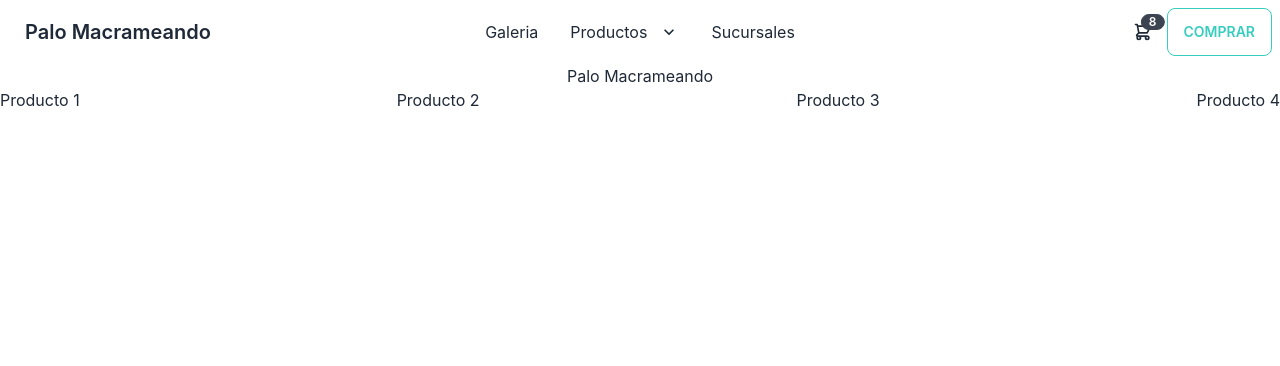
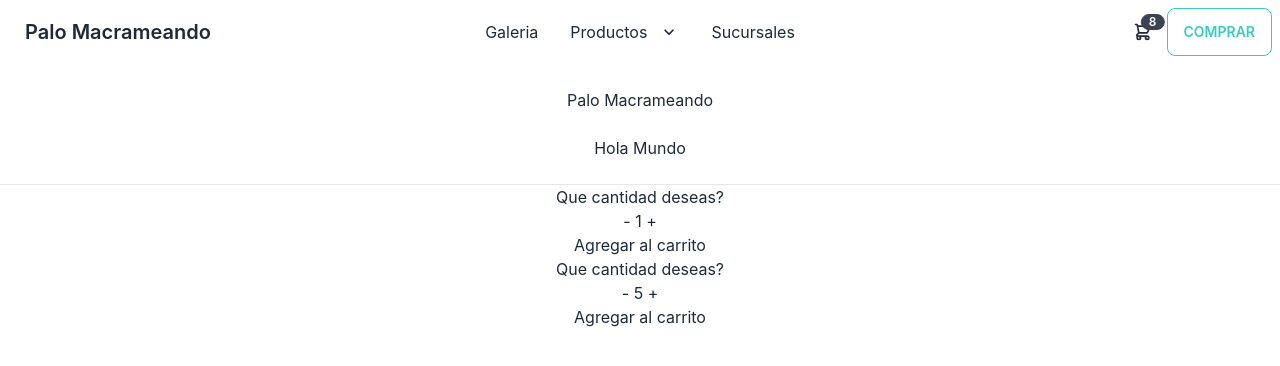
Before and after one commit to AraceliDominguezDAmore/RJ-31160-ADD, a React (Create React App) app: page / in a window 1280 px wide. Shown: the top 366 px of the page. Built offline with nearby package versions, Linux system fonts and the light colour scheme.

Commit message:
Contador - Clase 4

```diff
--- a/src/App.js
+++ b/src/App.js
@@ -2,27 +2,16 @@ import logo from './logo.svg';
 import './App.css';
 import NavBar from './componentes/NavBar';
 import ItemListContainer from './componentes/ItemListContainer';
+import ItemCount from './componentes/ItemCount';
 
 function App() {
   return (
     <div className="App">
-      <NavBar/>
-      <h1>Palo Macrameando</h1>
-      <ItemListContainer/>
-      {/* <header className="App-header">
-        <img src={logo} className="App-logo" alt="logo" />
-        <p>
-          Edit <code>src/App.js</code> and save to reload.
-        </p>
-        <a
-          className="App-link"
-          href="https://reactjs.org"
-          target="_blank"
-          rel="noopener noreferrer"
-        >
-          Learn React
-        </a>
-      </header> */}
+      <NavBar/> <br/>
+      <h1>Palo Macrameando</h1> <br/>
+      <ItemListContainer titulo= "Hola Mundo"/> <br/><hr/>
+      <ItemCount stock={10} initial={1}/>
+      <ItemCount stock={20} initial={5}/>
     </div>
   );
 }
--- /dev/null
+++ b/src/componentes/ItemCount.js
@@ -0,0 +1,32 @@
+import React, {useState} from 'react'
+
+function ItemCount(props) {
+  const [count, setCount] = useState(props.initial)
+
+  function handleAdd(){
+    if(count < props.stock) {
+      setCount(count + 1)
+    }
+  }
+  function handleSubstract(){
+    if(count > props.initial){
+      setCount(count - 1)
+    }
+  }
+
+  return (
+    <div>
+      <p>Que cantidad deseas?</p>
+      <div>
+        <button onClick = {handleSubstract}>-</button>
+        <span> {count} </span>
+        <button onClick = {handleAdd}>+</button>
+      </div>
+      <div>
+        <button>Agregar al carrito</button>
+      </div>
+    </div>
+  )
+}
+
+export default ItemCount
--- a/src/componentes/ItemListContainer.js
+++ b/src/componentes/ItemListContainer.js
@@ -1,13 +1,8 @@
 import React from 'react'
 
-const ItemListContainer = () => {
+function ItemListContainer(props) {
   return (
-    <div className='flex justify-between'>
-        <p>Producto 1</p>
-        <p>Producto 2</p>
-        <p>Producto 3</p>
-        <p>Producto 4</p>
-    </div>
+    <div>{props.titulo}</div>
   )
 }
 
```
Also changed, not shown: 1 other file (tests, documents, lock files or other folders).
